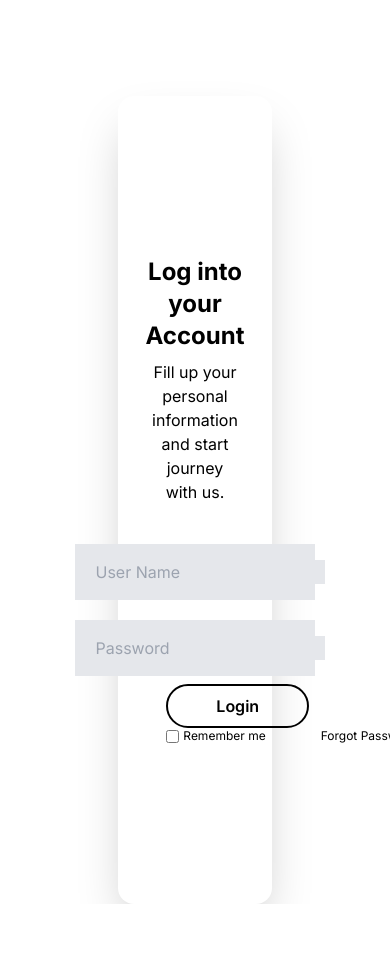
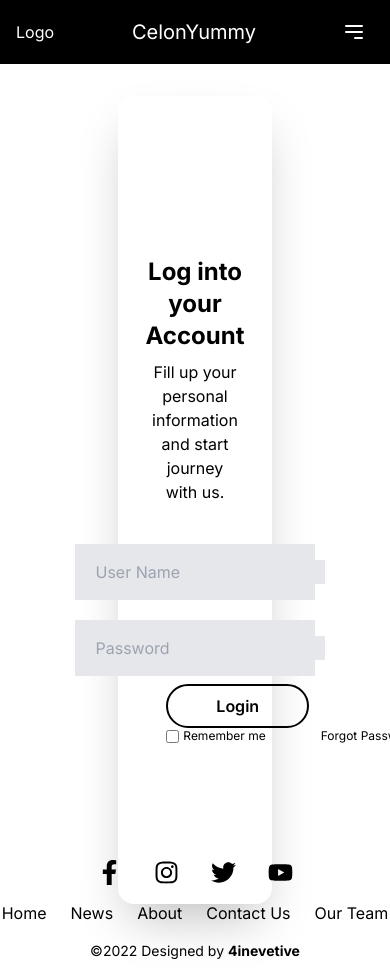
Before and after one commit to YasanLakmalH/AiesecInnov8ive, a Next.js app: page /Login in a window 390 px wide. Shown: the top 977 px of the page. Before the commit the page ends 904 px from the top, so only its background shows below. Built offline with nearby package versions, Linux system fonts and the light colour scheme.

Commit message:
some  changes

```diff
--- /dev/null
+++ b/app/Navbar.tsx
@@ -0,0 +1,66 @@
+"use client";
+
+import React, { useState } from 'react';
+
+const Navbar = (): JSX.Element => {
+  const [isClick, setIsClick] = useState(false);
+
+  const toggleNavbar = (): void => {
+    setIsClick(!isClick);
+  };
+
+  return (
+    <nav className="bg-black">
+      <div className="max-w-7xl mx-auto px-4 sm:px-6 lg:px-8">
+        <div className="flex items-center justify-between h-16">
+          <div className="flex-shrink-0">
+            <a href="/" className="text-white">
+              Logo
+            </a>
+          </div>
+          <div className="flex-grow text-center">
+            <span className="text-white text-xl">CelonYummy</span>
+          </div>
+          <div className="hidden md:flex items-center space-x-4">
+            <a href="/" className="text-white hover:bg-white hover:text-black rounded-lg p-2">
+              SignIn
+            </a>
+            <a href="/" className="text-white hover:bg-white hover:text-black rounded-lg p-2">
+              SignUp
+            </a>
+          </div>
+          <div className="md:hidden">
+            <button
+              className="p-2 rounded-md text-white focus:outline-none focus:ring-2 focus:ring-inset focus:ring-white"
+              onClick={toggleNavbar}
+            >
+              {isClick ? (
+                <svg className="h-6 w-6" xmlns="http://www.w3.org/2000/svg" fill="none" viewBox="0 0 24 24" stroke="currentColor">
+                  <path strokeLinecap="round" strokeLinejoin="round" strokeWidth={2} d="M6 18L18 6M6 6l12 12" />
+                </svg>
+              ) : (
+                <svg className="h-6 w-6" xmlns="http://www.w3.org/2000/svg" fill="none" viewBox="0 0 24 24" stroke="currentColor">
+                  <path strokeLinecap="round" strokeLinejoin="round" strokeWidth={2} d="M4 6h16M4 12h16m-7 6h7" />
+                </svg>
+              )}
+            </button>
+          </div>
+        </div>
+      </div>
+      {isClick && (
+        <div className="md:hidden">
+          <div className="px-2 pt-2 pb-3 space-y-1 sm:px-3">
+            <a href="/" className="text-white hover:bg-white hover:text-black block rounded-lg p-2">
+              SignIn
+            </a>
+            <a href="/" className="text-white hover:bg-white hover:text-black block rounded-lg p-2">
+              SignUp
+            </a>
+          </div>
+        </div>
+      )}
+    </nav>
+  );
+};
+
+export default Navbar;
--- a/app/footer.tsx
+++ b/app/footer.tsx
@@ -1,40 +1,28 @@
-// components/Footer.tsx
-
 import React from 'react';
-import Image from 'next/image';
 import { FaFacebookF, FaInstagram, FaTwitter, FaYoutube } from "react-icons/fa";
 
 const iconSize = 25; // Customize the size here (in pixels)
 
-
 const Footer = () => {
   return (
-    <footer>
-      <div className="container mx-auto text-center  w-full">
-        <div className="social-icons flex justify-center space-x-10 mb-4">
-          <a href="/" target="_blank" rel="noopener noreferrer">
-          <FaFacebookF size={iconSize} />
-          </a>
-          <a href="/" target="_blank" rel="noopener noreferrer">
-          <FaInstagram size={iconSize} />
-          </a>
-          <a href="/" target="_blank" rel="noopener noreferrer">
-            <FaTwitter size={iconSize}/>
-          </a>
-
-          <a href="/" target="_blank" rel="noopener noreferrer">
-            <FaYoutube size={iconSize} />
-          </a>
+    <footer className="text-center py-4">
+      <div className="container mx-auto">
+        <div className="flex justify-center space-x-8 mb-4">
+          {[FaFacebookF, FaInstagram, FaTwitter, FaYoutube].map((Icon, index) => (
+            <a key={index} href="/" target="_blank" rel="noopener noreferrer">
+              <Icon size={iconSize} />
+            </a>
+          ))}
         </div>
-        <div className="footer-links flex justify-center space-x-8 mb-4">
-          <a href="/" className="hover:underline">Home</a>
-          <a href="/news" className="hover:underline">News</a>
-          <a href="/about" className="hover:underline">About</a>
-          <a href="/contact" className="hover:underline">Contact Us</a>
-          <a href="/team" className="hover:underline">Our Team</a>
+        <div className="flex justify-center space-x-6 mb-4">
+          {['Home', 'News', 'About', 'Contact Us', 'Our Team'].map((text, index) => (
+            <a key={index} href={`/${text.replace(' ', '').toLowerCase()}`} className="hover:underline">
+              {text}
+            </a>
+          ))}
         </div>
         <div className="text-sm">
-          Copyright ©2022; Designed by <span className="font-bold">4inevetive</span>
+          ©2022 Designed by <span className="font-bold">4inevetive</span>
         </div>
       </div>
     </footer>
--- a/app/layout.tsx
+++ b/app/layout.tsx
@@ -1,8 +1,10 @@
 import type { Metadata } from "next";
 import { Inter } from "next/font/google";
 import "./globals.css";
-import Navbar from "@/components/Navbar";
+import Navbar from "./Navbar"
+import Footer from "./footer";
 
+// Rest of the code remains the same
 
 const inter = Inter({ subsets: ["latin"] });
 
@@ -19,11 +21,13 @@ export default function RootLayout({
   return (
     <html lang="en">
       <body className={inter.className}>
-      <div className="h-24">
-        <Navbar />
-      </div>
-      <div className="h-[calc(100vh-6rem)]">{children}
-      </div>
+        <div className="h-24">
+          <Navbar />
+        </div>
+        <div className="h-[calc(100vh-6rem)]">{children}</div>
+        <div className="h-24">
+          <Footer />
+        </div>
       </body>
     </html>
   );
--- a/components/Navbar.tsx
+++ /dev/null
@@ -1,94 +0,0 @@
-"use client"; // Add this directive at the top
-
-import React, { useState } from 'react';
-
-const Navbar = (): JSX.Element => {
-  const [isClick, setIsClick] = useState(false);
-
-  const toggleNavbar = (): void => {
-    setIsClick(!isClick);
-  };
-
-  return (
-    <nav>
-      <div className="max-w-7xl mx-auto px-4 sm:px-6 lg:px-8">
-        <div className="flex items-center justify-between h-16">
-          <div className="flex items-center">
-            <div className="flex-shrink-0">
-              <a href="/" className="text-white">
-                Logo
-              </a>
-            </div>
-          </div>
-          <div className="text-center flex-grow ">
-            <span className="text-white text-xl">
-              CelonYummy
-            </span>
-          </div>
-          <div className="hidden md:block">
-            <div className="ml-4 flex items-center space-x-4">
-              <a href="/" className="text-white hover:bg-white hover:text-black rounded-lg p-2">
-                SignIn
-              </a>
-              <a href="/" className="text-white hover:bg-white hover:text-black rounded-lg p-2">
-                SignUp
-              </a>
-            </div>
-          </div>
-          <div className="md:hidden flex items-center">
-            <button
-              className="inline-flex items-center justify-center p-2 rounded-md text-white md:text-white hover:text-white focus:outline-none focus:ring-2 focus:ring-inset focus:ring-white"
-              onClick={toggleNavbar}
-            >
-              {isClick ? (
-                <svg
-                  className="h-6 w-6"
-                  xmlns="http://www.w3.org/2000/svg"
-                  fill="none"
-                  viewBox="0 0 24 24"
-                  stroke="currentColor"
-                >
-                  <path
-                    strokeLinecap="round"
-                    strokeLinejoin="round"
-                    strokeWidth={2}
-                    d="M6 18L18 6M6 6l12 12"
-                  />
-                </svg>
-              ) : (
-                <svg
-                  className="h-6 w-6"
-                  xmlns="http://www.w3.org/2000/svg"
-                  fill="none"
-                  viewBox="0 0 24 24"
-                  stroke="currentColor"
-                >
-                  <path
-                    strokeLinecap="round"
-                    strokeLinejoin="round"
-                    strokeWidth={2}
-                    d="M4 6h16M4 12h16m-7 6h7"
-                  />
-                </svg>
-              )}
-            </button>
-          </div>
-        </div>
-      </div>
-      {isClick && (
-        <div className="md:hidden">
-          <div className="px-2 pt-2 pb-3 space-y-1 sm:px-3">
-            <a href="/" className="text-white hover:bg-white hover:text-black block rounded-lg p-2">
-              SignIn
-            </a>
-            <a href="/" className="text-white hover:bg-white hover:text-black block rounded-lg p-2">
-              SignUp
-            </a>
-          </div>
-        </div>
-      )}
-    </nav>
-  );
-};
-
-export default Navbar;
```
